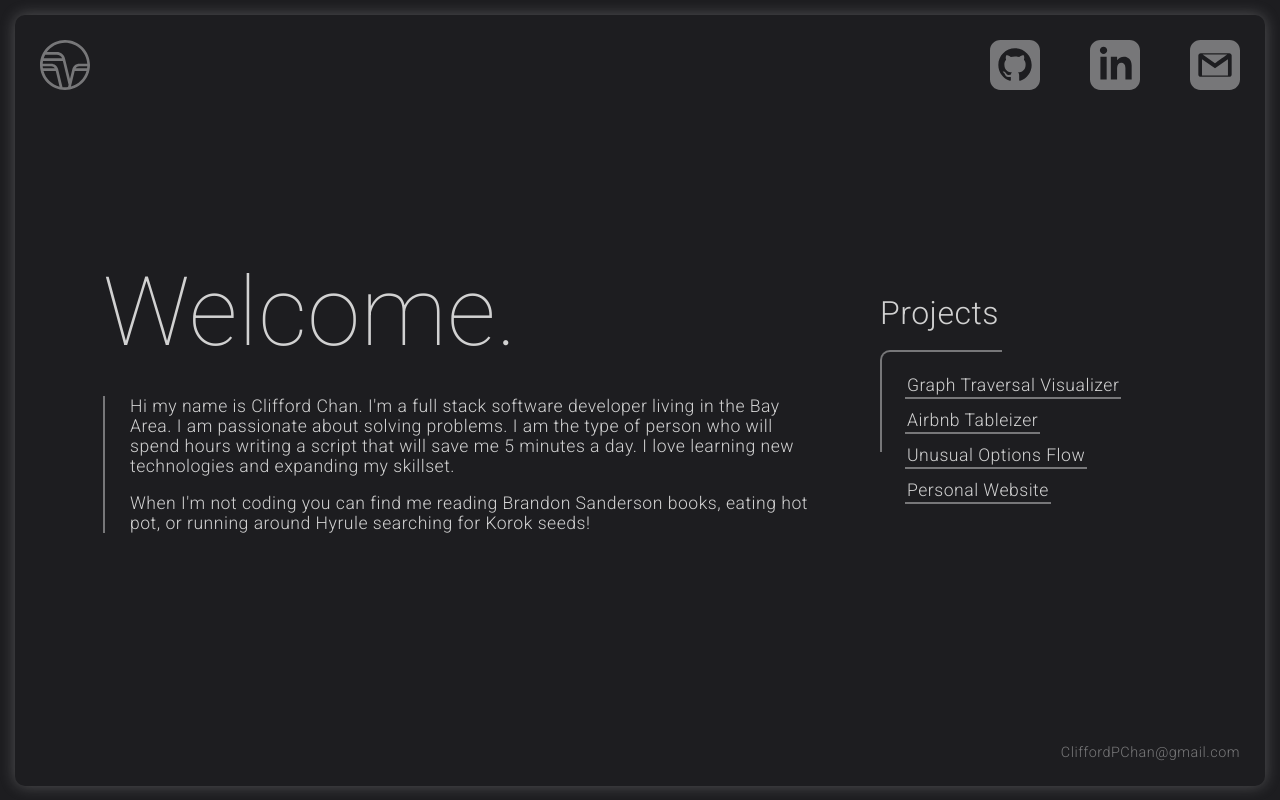
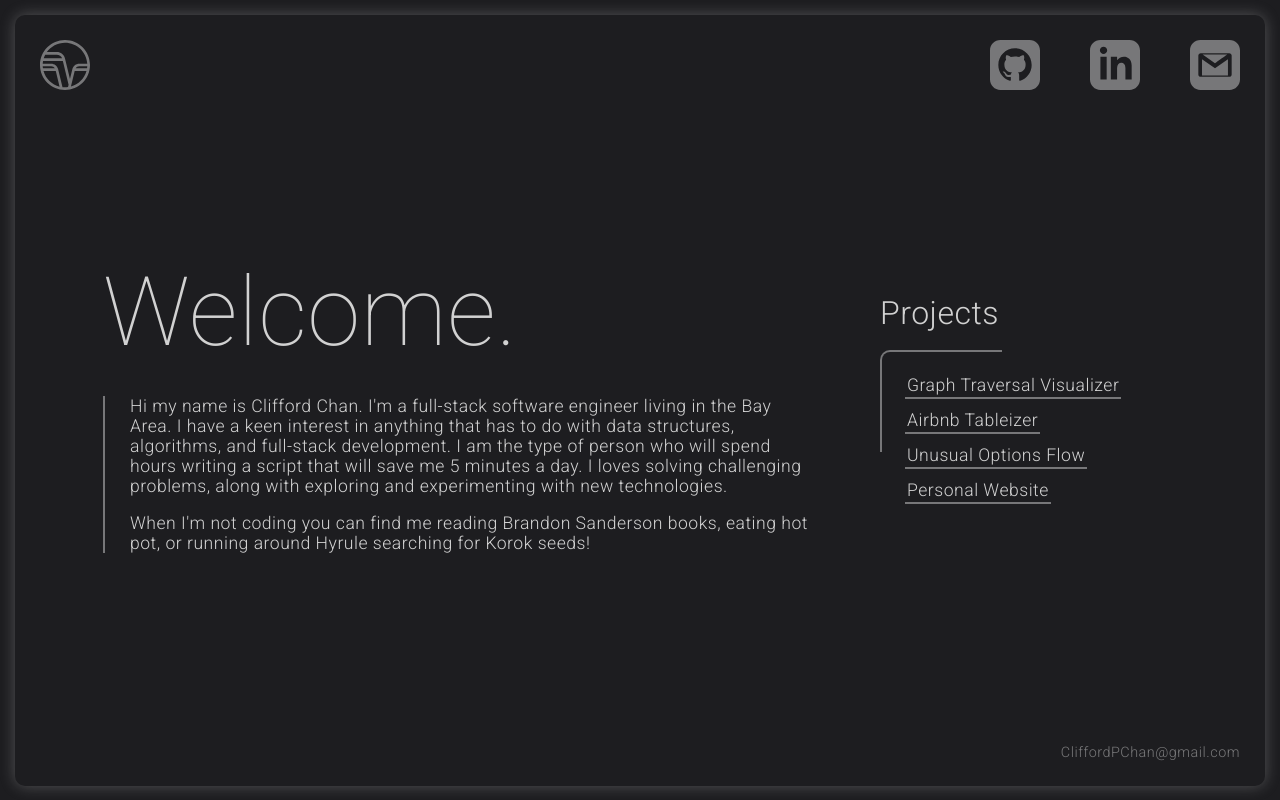
Before and after one commit to cpc1992/personal-website, a React (Vite) app: page / in a window 1280 px wide. Built offline with nearby package versions, Linux system fonts and the light colour scheme.

Commit message:
changed some wording in the details section

```diff
--- a/src/Details.jsx
+++ b/src/Details.jsx
@@ -45,11 +45,13 @@ export default function Details({ projects }) {
           <h2 className="welcome">Welcome.</h2>
           <div className="project-outline">
             <p className="para-text">
-              Hi my name is Clifford Chan. I'm a full stack software developer
-              living in the Bay Area. I am passionate about solving problems. I
-              am the type of person who will spend hours writing a script that
-              will save me 5 minutes a day. I love learning new technologies and
-              expanding my skillset.
+              Hi my name is Clifford Chan. I'm a full-stack software engineer
+              living in the Bay Area. I have a keen interest in anything that
+              has to do with data structures, algorithms, and full-stack
+              development. I am the type of person who will spend hours writing
+              a script that will save me 5 minutes a day. I loves solving
+              challenging problems, along with exploring and experimenting with
+              new technologies.
             </p>
             <p className="para-text">
               When I'm not coding you can find me reading Brandon Sanderson
```
